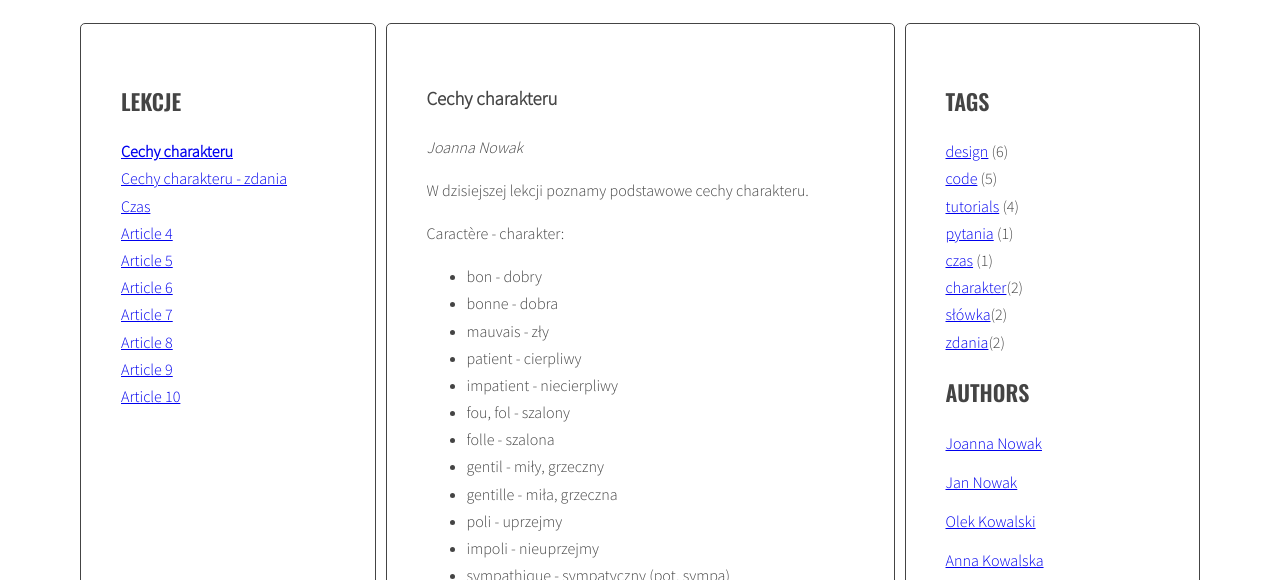
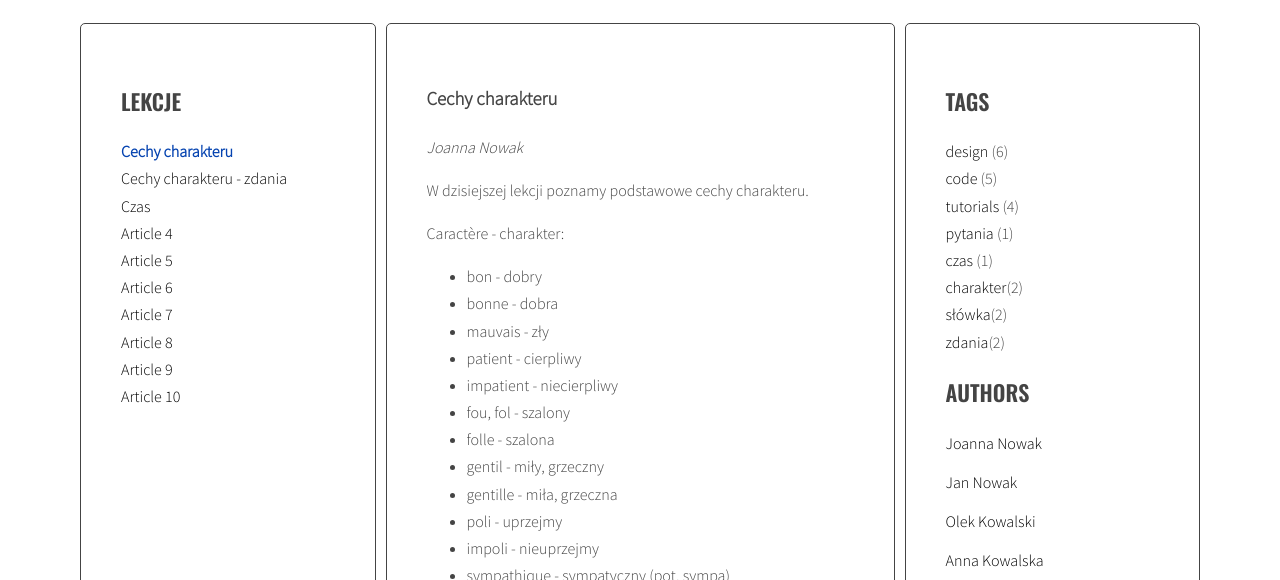
Before and after one commit to msedkiewicz/Modul-6-javascript-blog, a website: page index.html in a window 1280 px wide. Shown: the part 220-800 px from the top of the page. Drawn offline with nearby package versions, Linux system fonts and the light colour scheme.

Commit message:
Change toc active link color

```diff
--- a/sass/style.scss
+++ b/sass/style.scss
@@ -1,17 +1,19 @@
-@import url('https://fonts.googleapis.com/css?family=Oswald:400,600|Sacramento|Source+Sans+Pro:300&subset=latin-ext');
+@import url("https://fonts.googleapis.com/css?family=Oswald:400,600|Sacramento|Source+Sans+Pro:300&subset=latin-ext");
 
 /* Variables */
 
 $color-light: #fff;
 $color-dark: #444;
 
-$font-logo: 'Sacramento', cursive;
-$font-header: 'Oswald', sans-serif;
-$font-text: 'Source Sans Pro', sans-serif;
+$font-logo: "Sacramento", cursive;
+$font-header: "Oswald", sans-serif;
+$font-text: "Source Sans Pro", sans-serif;
 
 /* Global */
 
-*, *::before, *::after {
+*,
+*::before,
+*::after {
   box-sizing: border-box;
 }
 
@@ -56,7 +58,8 @@ body {
   flex: 2 0 0;
 }
 
-.sidebar, .posts {
+.sidebar,
+.posts {
   background: $color-light;
   margin-right: 10px;
   padding: 40px;
@@ -82,6 +85,11 @@ body {
   padding: 0;
   .active {
     font-weight: bold;
+    color: #0543B0;
+  }
+  a {
+    text-decoration: none;
+    color: #000;
   }
 }
 
```
Also changed, not shown: css/style.css, 1 other file.
